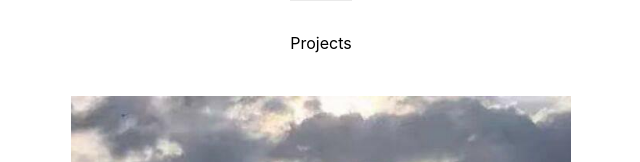
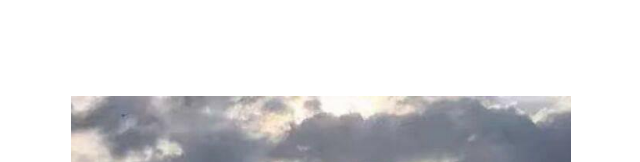
Before and after one commit to Zhayu517/personal-website, a Next.js app: page / in a window 1280 px wide. Shown: the top 162 px of the page, without its empty margins (319-959 px from the left). Built offline with nearby package versions, Linux system fonts and the light colour scheme.

Commit message:
Add header tabs, not clickable yet

```diff
--- a/components/Header.tsx
+++ b/components/Header.tsx
@@ -0,0 +1,20 @@
+import React from 'react'
+import styles from '../styles/Header.module.css'
+
+type Props = {}
+
+function Header({}: Props) {
+  return (
+    <div className={styles.header_wrapper} >
+        <header className={styles.header}>
+            <div className={styles.section_one}>
+                <button type='button' className={styles.tablink}>Projects</button>
+                <button type='button' className={styles.tablink}>Photos</button>
+                <button type='button' className={styles.tablink}>About Me</button>
+            </div>
+        </header>
+    </div>
+  )
+}
+
+export default Header
--- a/pages/index.tsx
+++ b/pages/index.tsx
@@ -2,6 +2,7 @@ import type { NextPage } from 'next'
 import Head from 'next/head'
 import Image from 'next/image'
 import styles from '../styles/Home.module.css'
+import Header from '../components/Header'
 
 const Home: NextPage = () => {
   return (
@@ -11,6 +12,8 @@ const Home: NextPage = () => {
         <meta name="description" content="Zhaoyu Zhang's personal website" />
         <link rel="icon" href="/Images/me.jpg" />
       </Head>
+
+      <Header />
 
       <main className={styles.main}>
 
@@ -25,12 +28,6 @@ const Home: NextPage = () => {
         <p className={styles.description}>
           Get Connected with Me!
         </p>
-
-        <div className={styles.header}>
-          Projects
-          {/* Photos
-          About Me */}
-        </div>
 
       </main>
 
--- /dev/null
+++ b/styles/Header.module.css
@@ -0,0 +1,63 @@
+.header {
+  position: fixed;
+  top: 0;
+  display: flex;
+  flex: 1;
+  padding: 2rem 0;
+  /* border-top: 1px solid #eaeaea; */
+  justify-content: center;
+  align-items: center;
+
+  width: var(--full);
+  margin: auto;
+  padding-left: var(--geist-page-margin);
+  padding-right: var(--geist-page-margin);
+}
+
+.header:hover {
+  /* border-top: 1px solid #eaeaea; */
+  color: gray;
+}
+
+.header_wrapper {
+  position: sticky;
+  top: 0;
+  display: flex;
+  justify-content: center;
+  width: 100%;
+  max-width: 100%;
+  background-color: var(--geist-background);
+  z-index: 101;
+  min-height: var(--header-height);
+  transition: box-shadow .1s ease 0s,background-color .1s ease 0s;
+  box-shadow: var(--header-border-bottom);
+
+  background-color: transparent;
+  transition: box-shadow .2s ease 0s,background-color .2s ease 0s;
+
+  box-shadow: none;
+  transition: box-shadow .2s ease 0s,background-color .2s ease 0s;
+}
+
+.tablink {
+  background-color: transparent;
+  color: white;
+  float: left;
+  border: none;
+  outline: none;
+  cursor: pointer;
+  padding: 14px 16px;
+  font-size: 17px;
+}
+
+.tablink:hover {
+  border-top: 2px solid white;
+  color: gray;
+}
+
+.section_one {
+  flex: 1 1;
+  display: flex;
+  justify-content: center;
+  align-items: center;
+}
```
